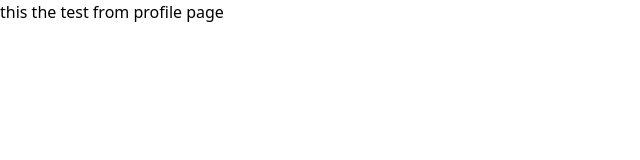
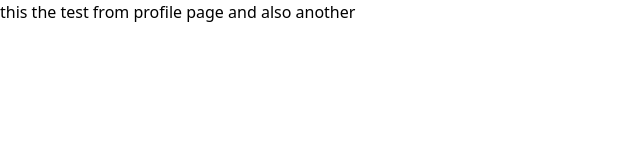
Before and after one commit to salhe123/Event-Management, a Nuxt app in the folder client/: page /profile in a window 1280 px wide. Shown: the top 160 px of the page, without its empty margins (0-640 px from the left). Built offline with nearby package versions, Linux system fonts and the light colour scheme.

Commit message:
3rd commit

```diff
--- a/client/pages/profile/index.vue
+++ b/client/pages/profile/index.vue
@@ -3,7 +3,7 @@
 
 <template>
 <p>
-    this the test from profile page
+    this the test from profile page and also another
 </p>
 </template>
 <script>
```
